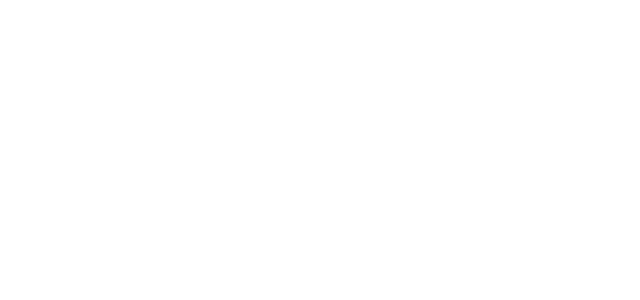
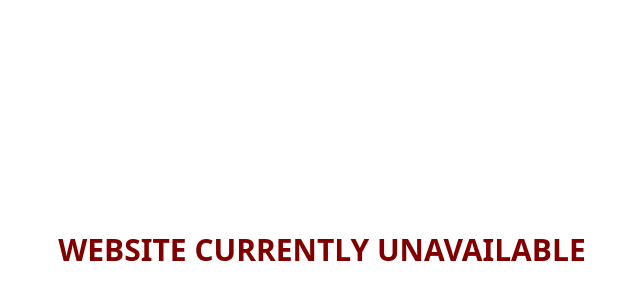
Before and after one commit to adagala/delsco, a Next.js app: page / in a window 1280 px wide. Shown: the part 150-450 px from the top of the page, without its empty margins (318-958 px from the left). Built offline with nearby package versions, Linux system fonts and the light colour scheme.

Commit message:
website down for maintenance

```diff
--- a/pages/_app.tsx
+++ b/pages/_app.tsx
@@ -1,33 +1,12 @@
-import '../styles/globals.css'
-import type { AppProps } from 'next/app'
-import { AnimatePresence } from 'framer-motion'
-import { useRouter } from 'next/router'
+import "../styles/globals.css";
 
-// The handler to smoothly scroll to the element into view
-const handExitComplete = (): void => {
-  if (typeof window !== 'undefined') {
-    const hashId = window.location.hash
-
-    if (hashId) {
-      const element = document.querySelector(hashId)
-
-      if (element) {
-        element.scrollIntoView({
-          behavior: 'smooth',
-          block: 'start',
-          inline: 'nearest'
-        });
-      }
-    }
-  }
-};
-
-function MyApp({ Component, pageProps }: AppProps) {
-  const router = useRouter();
+function MyApp() {
   return (
-    <AnimatePresence exitBeforeEnter onExitComplete={handExitComplete}>
-      <Component {...pageProps} key={router.route} />
-    </AnimatePresence>
-  )
+    <div className="h-screen w-full flex items-center justify-center">
+      <div className="font-bold text-3xl text-delsco-500 uppercase text-center">
+        Website Currently Unavailable
+      </div>
+    </div>
+  );
 }
-export default MyApp
+export default MyApp;
--- a/styles/globals.css
+++ b/styles/globals.css
@@ -9,7 +9,3 @@
     src: url("/fonts/ariblk.ttf") format("ttf");
   }
 }
-
-* {
-  opacity: 0;
-}
```
